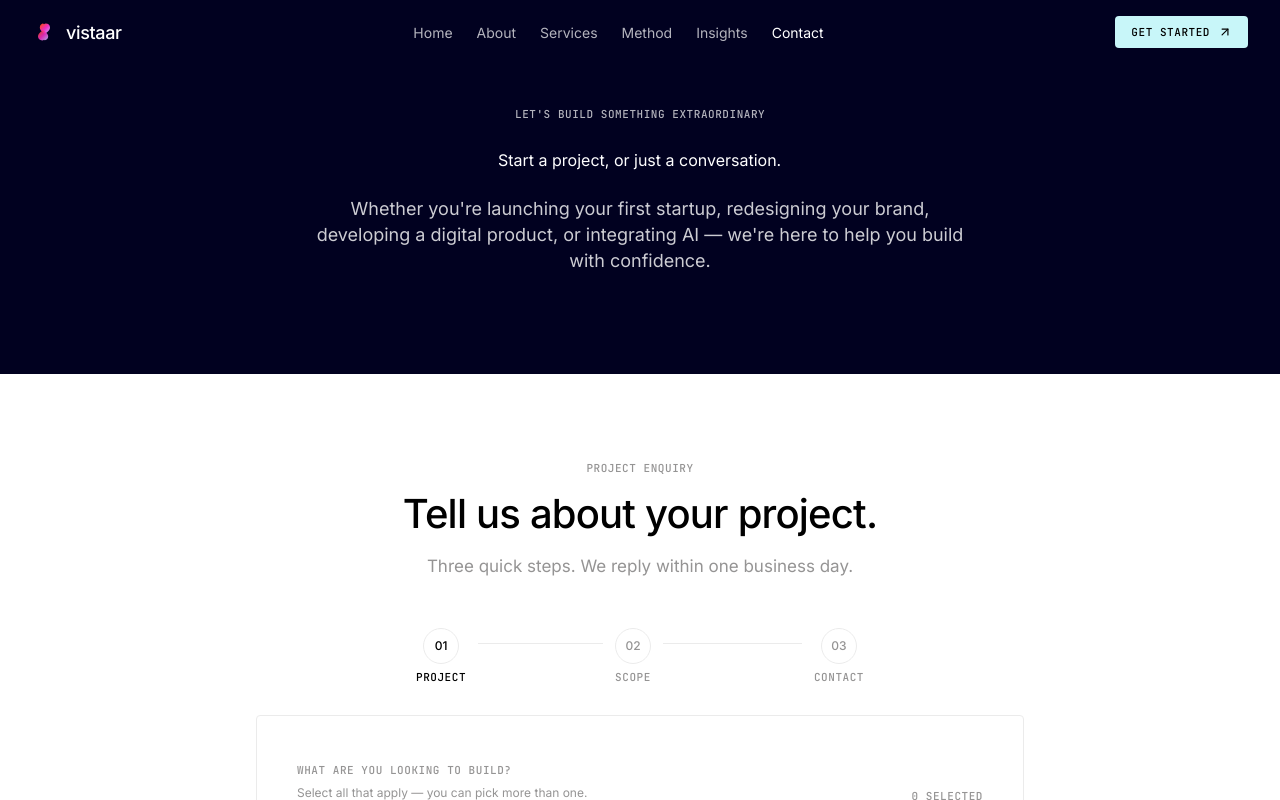
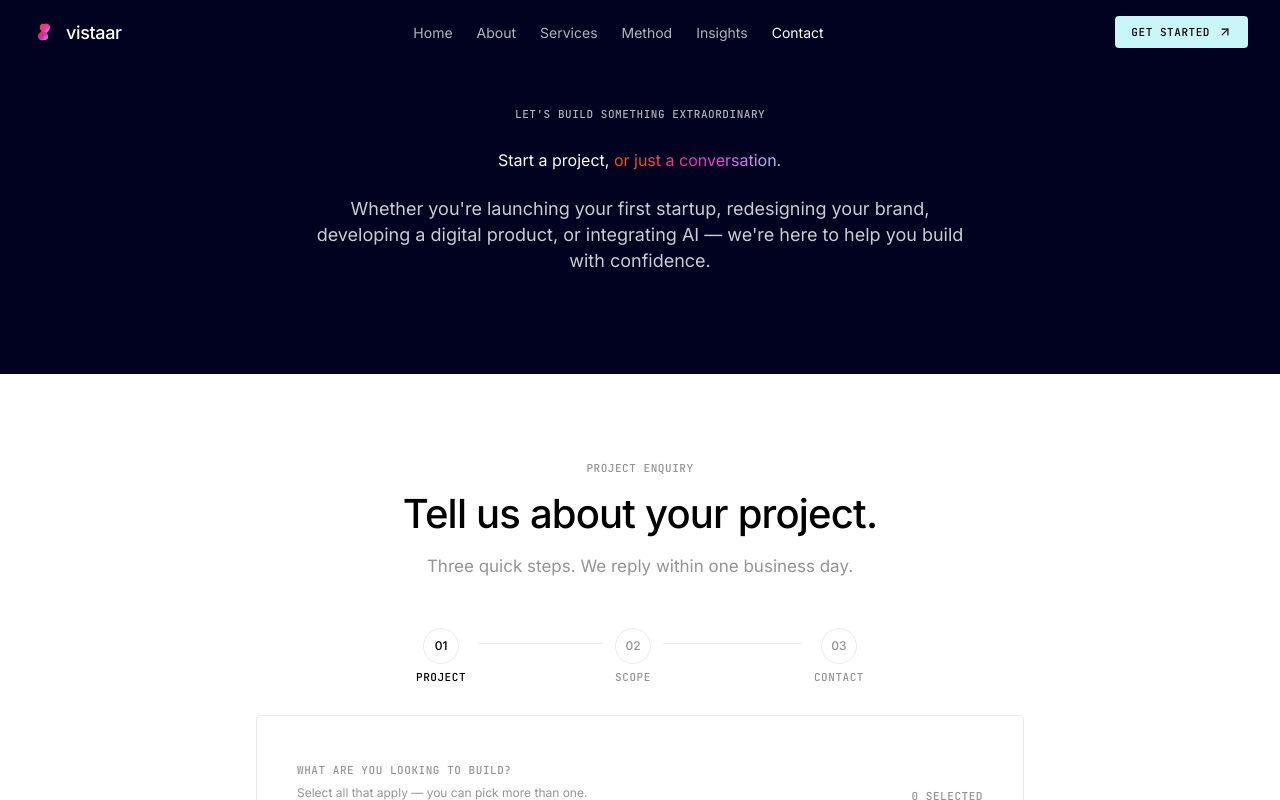
Before and after one commit to shivamk2707/Vistaar, a Next.js app: page /contact in a window 1280 px wide. Shown: the top 800 px of the page. Built offline with nearby package versions, Linux system fonts and the light colour scheme.

Commit message:
With video in main page Hero section

```diff
--- a/src/app/contact/page.tsx
+++ b/src/app/contact/page.tsx
@@ -654,7 +654,8 @@ export default function ContactPage() {
     <main className="relative">
       <PageHero
         eyebrow="Let's Build Something Extraordinary"
-        title="Start a project, or just a conversation."
+        title="Start a project,"
+        highlight=" or just a conversation."
         description="Whether you're launching your first startup, redesigning your brand, developing a digital product, or integrating AI — we're here to help you build with confidence."
       />
       <ProjectForm />
--- a/src/app/page.tsx
+++ b/src/app/page.tsx
@@ -32,7 +32,7 @@ import { cn } from "@/lib/utils";
    HERO — dark canvas band with display headline + gradient ribbon
    ============================================================ */
 function Hero() {
-  const bgRef = useRef<HTMLDivElement>(null);
+  const bgRef = useRef<HTMLVideoElement>(null);
   const pointerRef = useRef<HTMLDivElement>(null);
   const animationFrame = useRef<number | null>(null);
   const targetOffset = useRef({ x: 0, y: 0 });
@@ -94,11 +94,17 @@ function Hero() {
       onMouseLeave={handleMouseLeave}
     >
       <div className="pointer-events-none absolute inset-0 overflow-hidden">
-        <div
+        <video
           ref={bgRef}
-          className="absolute inset-0 bg-[url('/images/home-hero-bg.png')] bg-cover bg-center opacity-90 transition-transform will-change-transform"
+          autoPlay
+          loop
+          muted
+          playsInline
+          className="absolute inset-0 h-full w-full object-cover opacity-90 transition-transform will-change-transform"
           style={{ transform: "translate3d(0, 0, 0) scale(1.08)" }}
-        />
+        >
+          <source src="/videos/vistaar_home_bg_1.mp4" type="video/mp4" />
+        </video>
         <div className="absolute inset-0 bg-gradient-to-b from-black/60 via-black/35 to-black/70" />
         <div
           ref={pointerRef}
```
Also changed, not shown: 2 other files (tests, documents, lock files or other folders).
